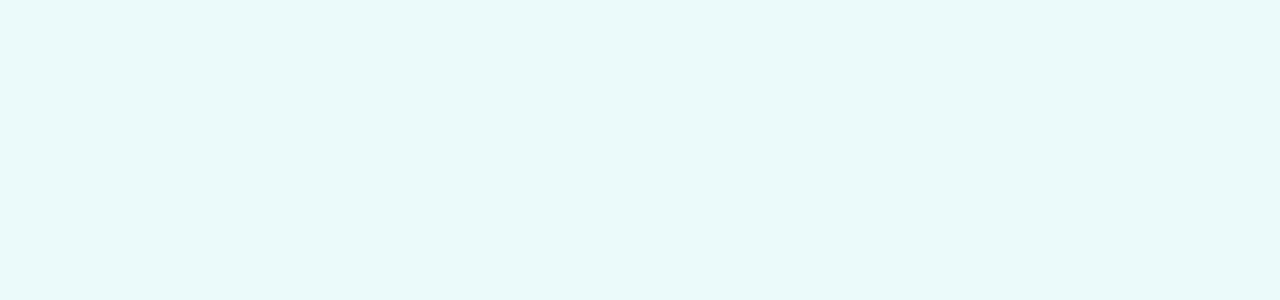
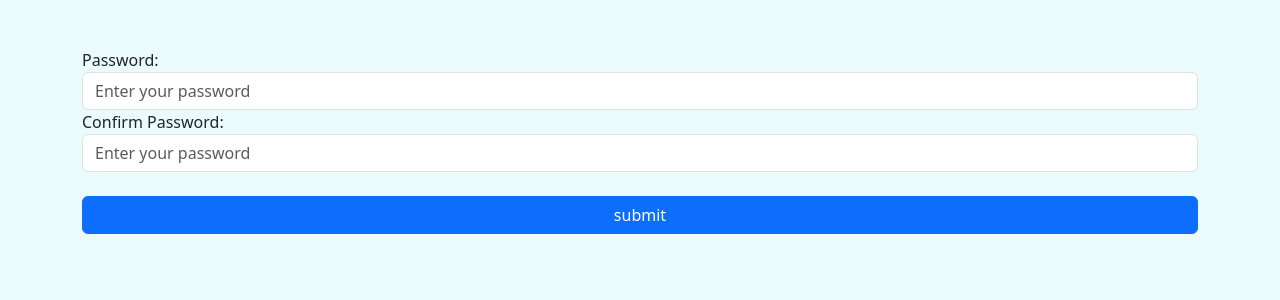
Before and after one commit to arifahd92/expense-tracker-full-stack, a React (Create React App) app in the folder frontend/: page /password/reset-password/1 in a window 1280 px wide. Before the commit this address had no page. Shown: the top 300 px of the page. Built offline with nearby package versions, Linux system fonts and the light colour scheme.

Commit message:
forgot password and reset password

```diff
--- a/frontend/src/App.js
+++ b/frontend/src/App.js
@@ -6,6 +6,7 @@ import Expense from './components/expense/Expense';
 import Redirect from './components/user/higherOrderComponents/Redirect';
 import {useSelector} from 'react-redux';
 import ForgotPassword from './components/user/ForgotPassword';
+import ResetPassword from './components/user/ResetPassword';
 
 export default function App () {
   const {darkFlag} = useSelector (state => state.user);
@@ -17,6 +18,10 @@ export default function App () {
         <Route path="/expense" element={<Redirect Component={Expense} />} />
         <Route path="/register" element={<Redirect Component={Signup} />} />
         <Route path="/password/forgot" element={<ForgotPassword />} />
+        <Route
+          path="password/reset-password/:reqId"
+          element={<ResetPassword />}
+        />
       </Routes>
     </div>
   );
--- /dev/null
+++ b/frontend/src/components/user/ResetPassword.js
@@ -0,0 +1,62 @@
+import axios from "axios";
+import React, { useState } from "react";
+import { useNavigate, useParams } from "react-router-dom";
+
+export default function ResetPassword() {
+  const { reqId } = useParams();
+  const navigate = useNavigate();
+  const [password, setPassword] = useState("");
+  const [cnfPassword, setCnfPassword] = useState("");
+  const handleSubmit = async (e) => {
+    e.preventDefault();
+    if (password !== cnfPassword) {
+      alert("confirm password did not match with password");
+      return;
+    }
+    const response = await axios.post(
+      "http://localhost:4000/password/update-password",
+      { password, cnfPassword, reqId }
+    );
+    console.log(response.data);
+    alert(response.data.message);
+    navigate("/");
+  };
+  return (
+    <div>
+      <div className="container mt-5  ">
+        <form onSubmit={handleSubmit}>
+          <div className="form-group">
+            <label htmlFor="password">Password:</label>
+            <input
+              required
+              type="password"
+              className="form-control"
+              id="password"
+              name="password"
+              value={password}
+              onChange={(e) => setPassword(e.target.value)}
+              placeholder="Enter your password"
+            />
+          </div>
+          <div className="form-group">
+            <label htmlFor="password">Confirm Password:</label>
+            <input
+              required
+              type="input"
+              className="form-control"
+              id="password"
+              name="password"
+              value={cnfPassword}
+              onChange={(e) => setCnfPassword(e.target.value)}
+              placeholder="Enter your password"
+            />
+          </div>
+
+          <button type="submit" className="btn btn-primary mt-4 w-100 ">
+            submit
+          </button>
+        </form>
+      </div>
+    </div>
+  );
+}
```
